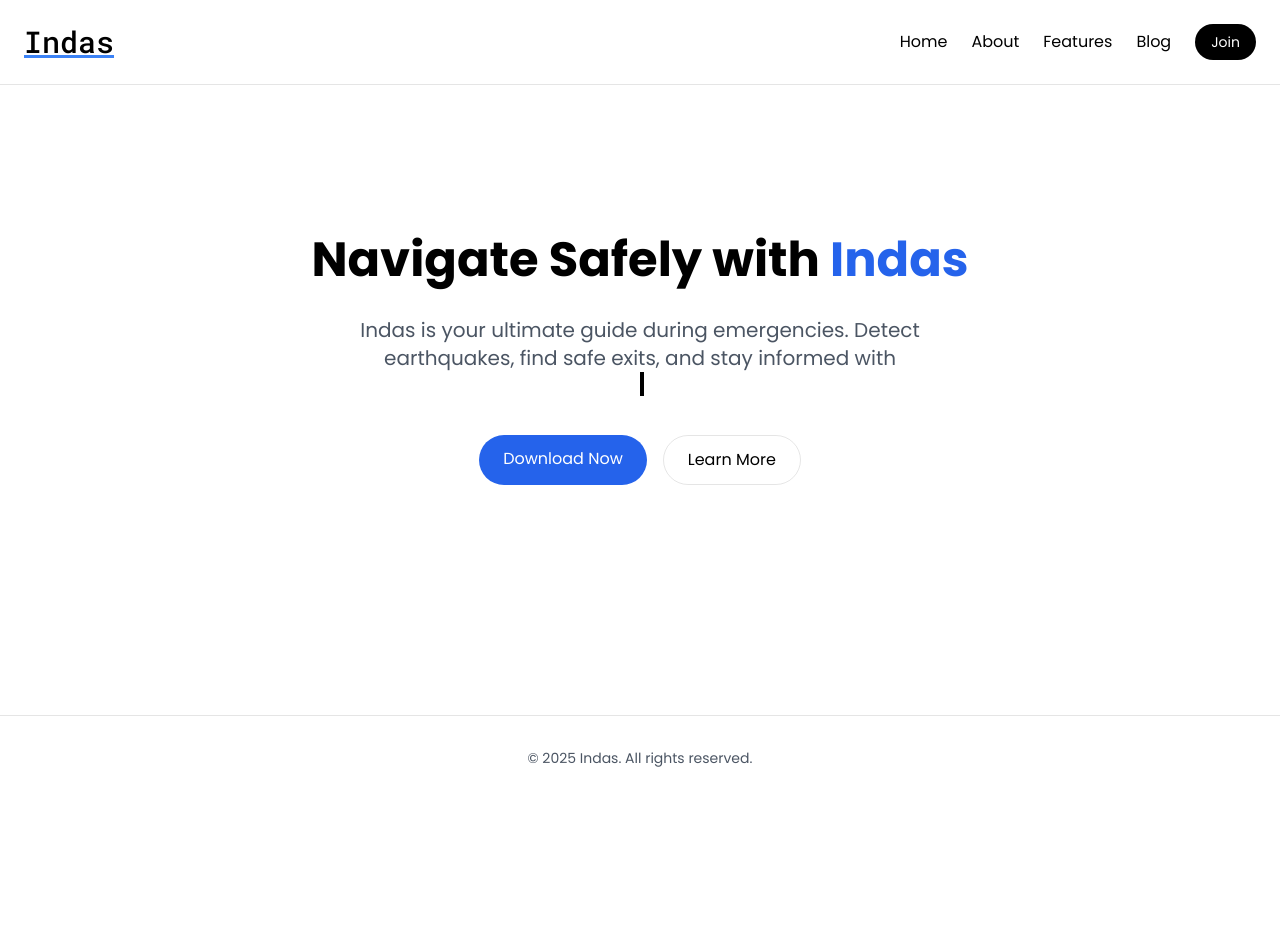
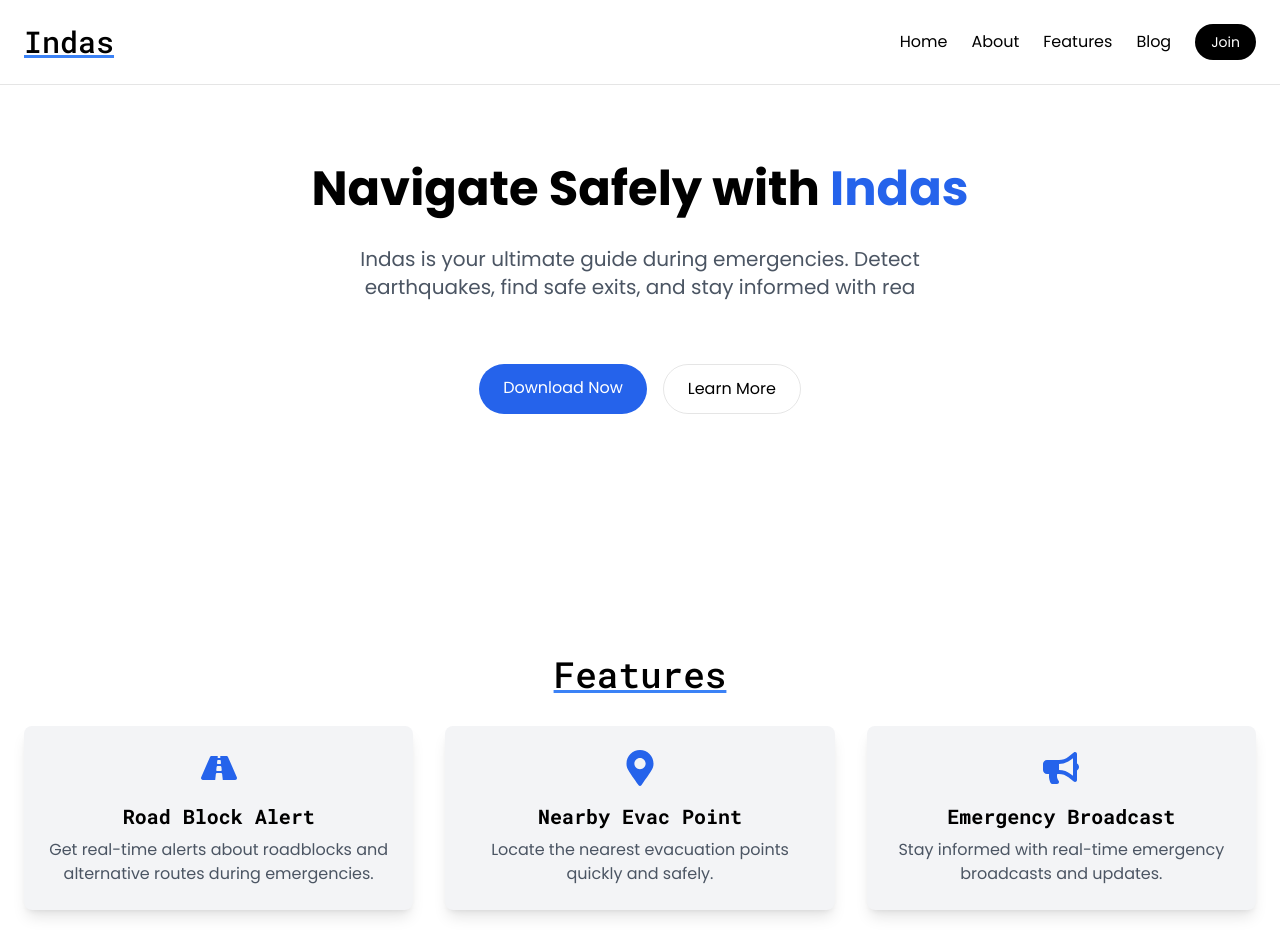
Before and after one commit to suruchi-jha/indas-0.1.0, a Next.js app in the folder client/: page / in a window 1280 px wide. Shown: the top 952 px of the page. Before the commit the page ends 800 px from the top, so only its background shows below. Built offline with nearby package versions, Linux system fonts and the light colour scheme.

Commit message:
feature section added to the frontend

```diff
--- a/client/app/page.jsx
+++ b/client/app/page.jsx
@@ -3,6 +3,7 @@
 import Image from "next/image";
 import Link from "next/link";
 import { useEffect, useState } from "react";
+import { FaRoad, FaMapMarkerAlt, FaBullhorn } from "react-icons/fa"; // Icons for features
 
 export default function Home() {
   const [text, setText] = useState("");
@@ -103,6 +104,55 @@ export default function Home() {
         </div>
       </main>
 
+      {/* Features Section */}
+      <section className="w-full py-12 sm:py-20 bg-white">
+        <div className="container mx-auto px-4 sm:px-6">
+          <h2 className="text-3xl sm:text-4xl font-medium underline decoration-blue-500 text-center font-mono mb-8">
+            Features
+          </h2>
+          <div className="grid grid-cols-1 sm:grid-cols-3 gap-8">
+            {/* Feature 1: Road Block Alert */}
+            <div className="bg-gray-100 p-6 rounded-lg shadow-lg hover:shadow-xl transition-shadow">
+              <div className="flex justify-center mb-4">
+                <FaRoad className="text-4xl text-blue-600" />
+              </div>
+              <h3 className="text-xl font-bold text-center font-mono mb-2">
+                Road Block Alert
+              </h3>
+              <p className="text-gray-600 dark:text-gray-400 text-center font-poppins">
+                Get real-time alerts about roadblocks and alternative routes during emergencies.
+              </p>
+            </div>
+
+            {/* Feature 2: Nearby Evac Point */}
+            <div className="bg-gray-100 p-6 rounded-lg shadow-lg hover:shadow-xl transition-shadow">
+              <div className="flex justify-center mb-4">
+                <FaMapMarkerAlt className="text-4xl text-blue-600" />
+              </div>
+              <h3 className="text-xl font-bold text-center font-mono mb-2">
+                Nearby Evac Point
+              </h3>
+              <p className="text-gray-600 dark:text-gray-400 text-center font-poppins">
+                Locate the nearest evacuation points quickly and safely.
+              </p>
+            </div>
+
+            {/* Feature 3: Emergency Broadcast System */}
+            <div className="bg-gray-100 p-6 rounded-lg shadow-lg hover:shadow-xl transition-shadow">
+              <div className="flex justify-center mb-4">
+                <FaBullhorn className="text-4xl text-blue-600" />
+              </div>
+              <h3 className="text-xl font-bold text-center font-mono mb-2">
+                Emergency Broadcast
+              </h3>
+              <p className="text-gray-600 dark:text-gray-400 text-center font-poppins">
+                Stay informed with real-time emergency broadcasts and updates.
+              </p>
+            </div>
+          </div>
+        </div>
+      </section>
+
       {/* Footer */}
       <footer className="w-full p-6 sm:p-8 border-t border-black/10 dark:border-white/10 text-center">
         <p className="text-sm text-gray-600 dark:text-gray-400">
--- a/client/package.json
+++ b/client/package.json
@@ -19,6 +19,7 @@
   "dependencies": {
     "next": "^15.2.1",
     "react": "^19.0.0",
-    "react-dom": "^19.0.0"
+    "react-dom": "^19.0.0",
+    "react-icons": "^5.5.0"
   }
 }
```
Also changed, not shown: 1 other file (tests, documents, lock files or other folders).
